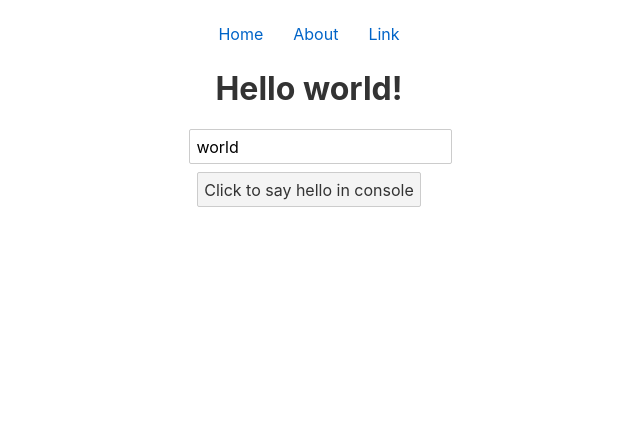
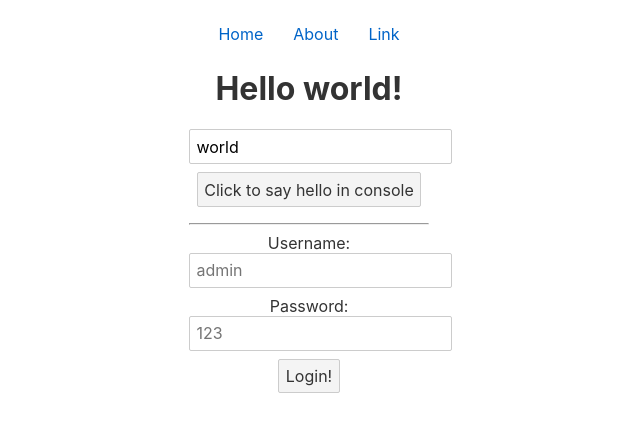
Before and after one commit to W2AlharbiMe/svelte-playground, a Svelte app: page / in a window 1280 px wide. Shown: the top 432 px of the page, without its empty margins (331-971 px from the left). Built offline with nearby package versions, Linux system fonts and the light colour scheme.

Commit message:
work with store

```diff
--- a/src/App.svelte
+++ b/src/App.svelte
@@ -1,6 +1,7 @@
 <script>
   import Header from './Header.svelte';
   import MainComponent from './dispatch/main.svelte';
+  import Login from './user/index.svelte';
 
   let name = 'world';
   const links = [
@@ -24,6 +25,10 @@
   </div>
 
   <MainComponent on:message={handleMessage} />
+
+  <hr />
+
+  <Login />
 </main>
 
 <style>
--- /dev/null
+++ b/src/store/user.js
@@ -0,0 +1,6 @@
+import { writable } from 'svelte/store';
+
+export const user = writable({
+  loggedIn: false,
+  username: 'abdullah',
+});
--- /dev/null
+++ b/src/user/Login.svelte
@@ -0,0 +1,37 @@
+<script>
+  import { user } from '../store/user';
+
+  let username = '';
+  let password = '';
+
+  let error = {
+    message: 'Invalid Credentials.',
+    show: false,
+  };
+
+  function handleLogin(e) {
+    if (username === 'admin' && password === '123') {
+      user.update((u) => ({ loggedIn: true, username }));
+    } else {
+      error.show = true;
+    }
+  }
+</script>
+
+{#if error.show}
+  <div>
+    <span style="color: red">{error.message}</span>
+  </div>
+{/if}
+
+<div>
+  <label for="username">Username:</label>
+  <input type="text" placeholder="admin" bind:value={username} />
+</div>
+
+<div>
+  <label for="password">Password:</label>
+  <input type="text" placeholder="123" bind:value={password} />
+</div>
+
+<button on:click|preventDefault={handleLogin}>Login!</button>
--- /dev/null
+++ b/src/user/index.svelte
@@ -0,0 +1,29 @@
+<script>
+  import { outro_and_destroy_block } from 'svelte/internal';
+
+  import { user } from '../store/user';
+  import Login from './Login.svelte';
+
+  let username = '';
+  let password = '';
+  let loggedIn;
+
+  user.subscribe((u) => {
+    username = u.username;
+    loggedIn = u.loggedIn;
+  });
+
+  function logout(e) {
+    user.update((u) => ({ loggedIn: false, username: '' }));
+  }
+</script>
+
+<main>
+  {#if loggedIn}
+    <h4>Welcome, {username}</h4>
+
+    <button on:click|preventDefault={logout}>Logout</button>
+  {:else}
+    <Login />
+  {/if}
+</main>
```
Also changed, not shown: src/store/index.js (added).
